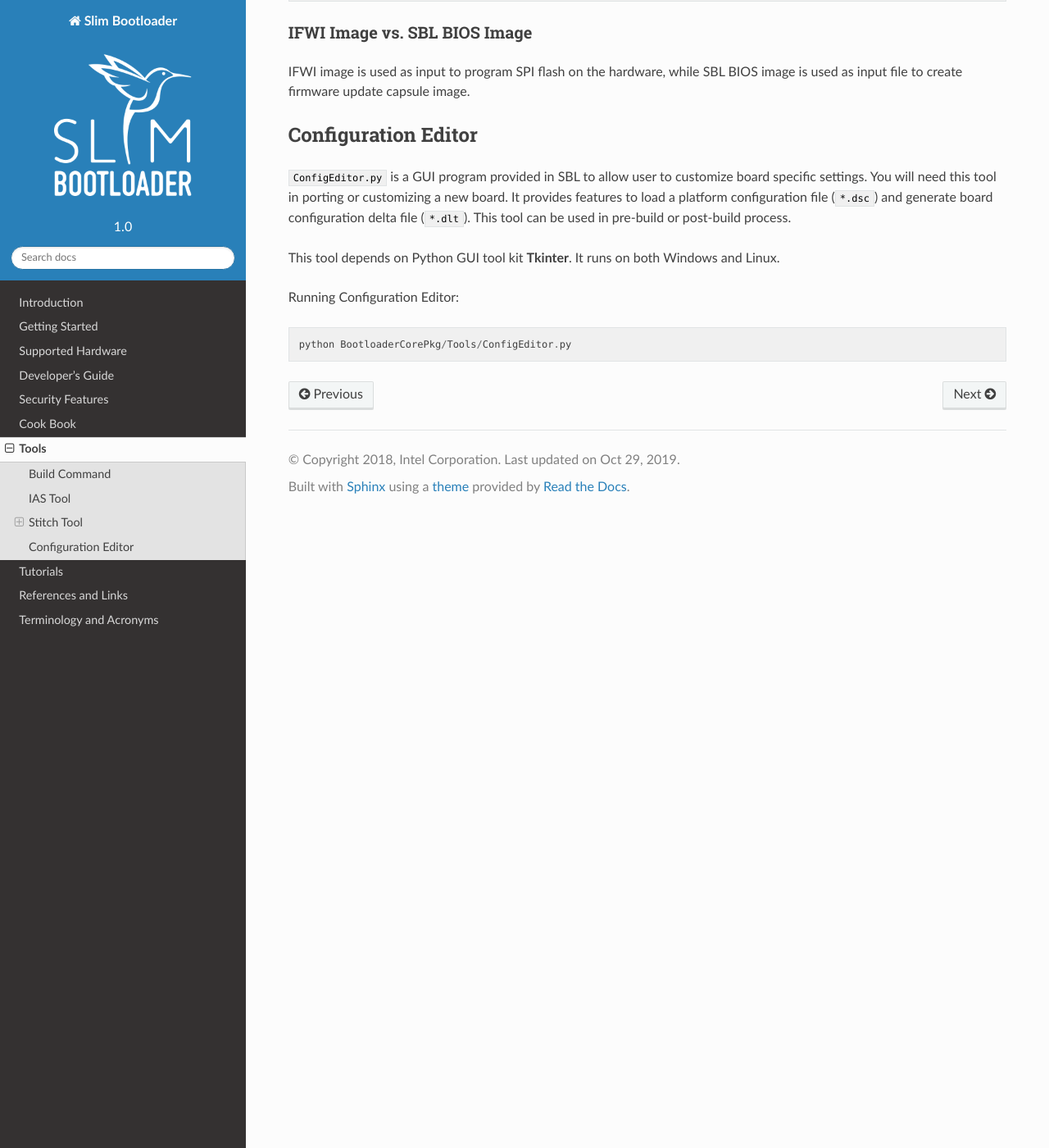
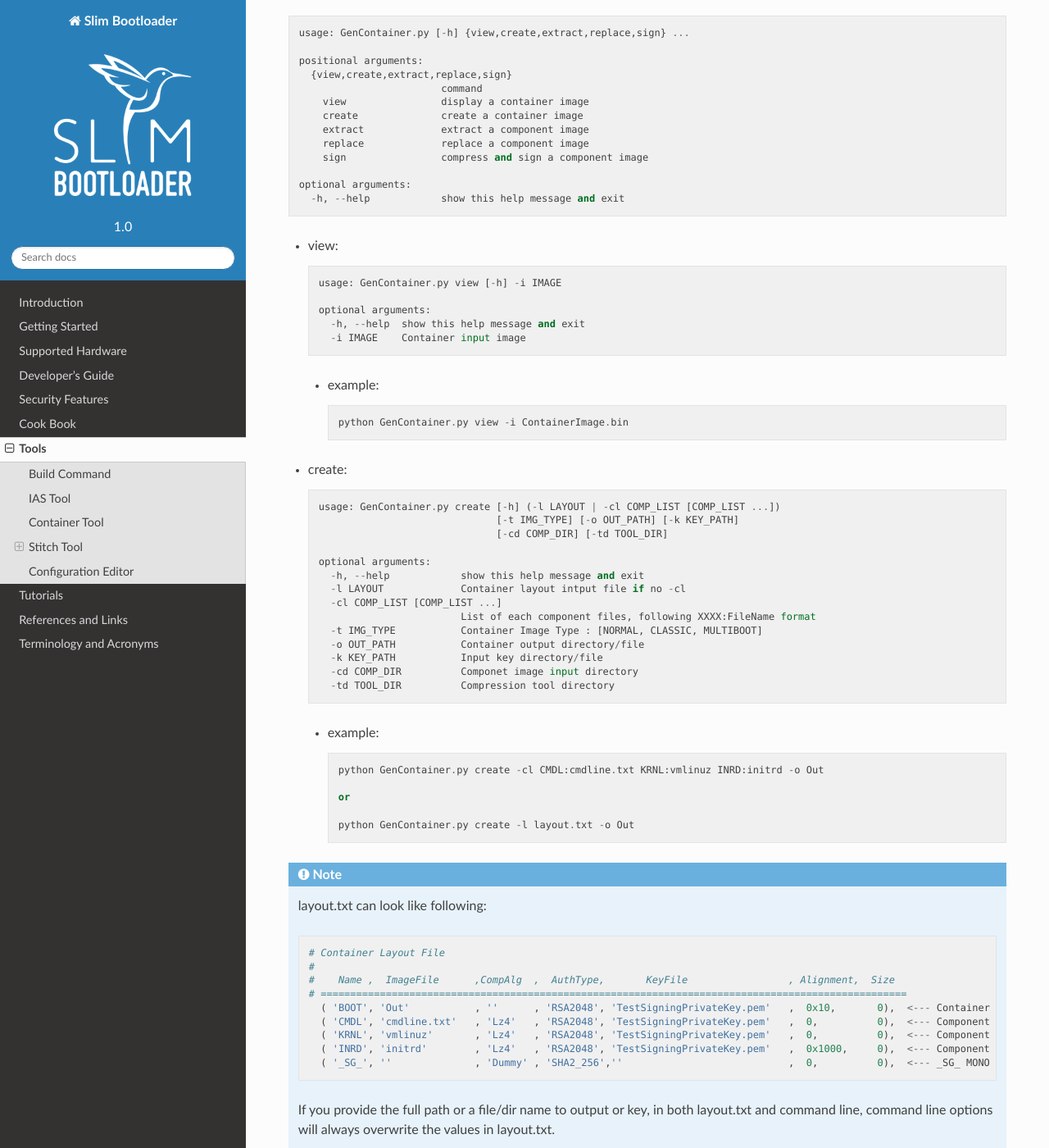
Before and after one commit to slimbootloader/documentation, a Sphinx documentation site: the page built from source/tools/index.rst, in a window 1280 px wide and 1400 px high, scrolled down 2254 px. Shown: the whole window at 82% size. Built offline with Sphinx 7.4.7 and the Read the Docs theme 2.0.0, drawn with Linux system fonts in a browser that asks for light colours; some of the changed text lies outside the part shown.

Commit message:
Add documentation for GenContainer.py script
Add simple documentation for Container Generation script.

Signed-off-by: Sai Talamudupula <sai.kiran.talamudupula@intel.com>

```diff
--- a/source/tools/index.rst
+++ b/source/tools/index.rst
@@ -68,6 +68,147 @@
    <a href="https://github.com/intel/iasimage" target="_blank">https://github.com/intel/iasimage</a>
 
 
+.. _gen-container-tool:
+
+Container Tool
+--------------
+
+``GenContainer.py`` is a tool used to generate the container images in a binary file format.
+
+A container is an encapsulation of multiple components as depicted in the following image:
+
+.. image:: /images/Cont.PNG
+   :alt: Container structure
+
+Following operations are supported::
+
+    usage: GenContainer.py [-h] {view,create,extract,replace,sign} ...
+
+    positional arguments:
+      {view,create,extract,replace,sign}
+                            command
+        view                display a container image
+        create              create a container image
+        extract             extract a component image
+        replace             replace a component image
+        sign                compress and sign a component image
+
+    optional arguments:
+      -h, --help            show this help message and exit
+
+* view::
+
+    usage: GenContainer.py view [-h] -i IMAGE
+
+    optional arguments:
+      -h, --help  show this help message and exit
+      -i IMAGE    Container input image
+
+ - example::
+
+    python GenContainer.py view -i ContainerImage.bin
+
+* create::
+
+    usage: GenContainer.py create [-h] (-l LAYOUT | -cl COMP_LIST [COMP_LIST ...])
+                                  [-t IMG_TYPE] [-o OUT_PATH] [-k KEY_PATH]
+                                  [-cd COMP_DIR] [-td TOOL_DIR]
+
+    optional arguments:
+      -h, --help            show this help message and exit
+      -l LAYOUT             Container layout intput file if no -cl
+      -cl COMP_LIST [COMP_LIST ...]
+                            List of each component files, following XXXX:FileName format
+      -t IMG_TYPE           Container Image Type : [NORMAL, CLASSIC, MULTIBOOT]
+      -o OUT_PATH           Container output directory/file
+      -k KEY_PATH           Input key directory/file
+      -cd COMP_DIR          Componet image input directory
+      -td TOOL_DIR          Compression tool directory
+
+ - example::
+
+    python GenContainer.py create -cl CMDL:cmdline.txt KRNL:vmlinuz INRD:initrd -o Out
+
+    or
+
+    python GenContainer.py create -l layout.txt -o Out
+
+.. note::
+
+    layout.txt can look like following::
+
+      # Container Layout File
+      #
+      #    Name ,  ImageFile      ,CompAlg  ,  AuthType,       KeyFile                 , Alignment,  Size
+      # ===================================================================================================
+        ( 'BOOT', 'Out'           , ''      , 'RSA2048', 'TestSigningPrivateKey.pem'   ,  0x10,       0),  <--- Container Hdr
+        ( 'CMDL', 'cmdline.txt'   , 'Lz4'   , 'RSA2048', 'TestSigningPrivateKey.pem'   ,  0,          0),  <--- Component Entry 1
+        ( 'KRNL', 'vmlinuz'       , 'Lz4'   , 'RSA2048', 'TestSigningPrivateKey.pem'   ,  0,          0),  <--- Component Entry 2
+        ( 'INRD', 'initrd'        , 'Lz4'   , 'RSA2048', 'TestSigningPrivateKey.pem'   ,  0x1000,     0),  <--- Component Entry 3
+        ( '_SG_', ''              , 'Dummy' , 'SHA2_256',''                            ,  0,          0),  <--- _SG_ MONO SIGN Component
+
+    If you provide the full path or a file/dir name to output or key, in both layout.txt and command line,
+    command line options will always overwrite the values in layout.txt.
+
+
+* extract::
+
+    usage: GenContainer.py extract [-h] -i IMAGE [-n COMP_NAME] [-od OUT_DIR]
+                                  [-td TOOL_DIR]
+
+    optional arguments:
+      -h, --help    show this help message and exit
+      -i IMAGE      Container input image path
+      -n COMP_NAME  Component name to extract
+      -od OUT_DIR   Output directory
+      -td TOOL_DIR  Compression tool directory
+
+ - example::
+
+    python GenContainer.py extract -i ContainerImage.bin -od ExtDir
+
+* replace::
+
+    usage: GenContainer.py replace [-h] -i IMAGE [-o NEW_NAME] -n COMP_NAME -f
+                                  COMP_FILE [-c {lz4,lzma,dummy}] [-k KEY_FILE]
+                                  [-od OUT_DIR] [-td TOOL_DIR]
+
+    optional arguments:
+      -h, --help           show this help message and exit
+      -i IMAGE             Container input image path
+      -o NEW_NAME          Container new output image name
+      -n COMP_NAME         Component name to replace
+      -f COMP_FILE         Component input file path
+      -c {lz4,lzma,dummy}  compression algorithm
+      -k KEY_FILE          Private key file path to sign component
+      -od OUT_DIR          Output directory
+      -td TOOL_DIR         Compression tool directory
+
+ - example::
+
+    python GenContainer.py replace -i ContainerImage.bin -od Out -n CMDL -f new_cmdline.txt
+
+* sign::
+
+    usage: GenContainer.py sign [-h] -f COMP_FILE [-o SIGN_FILE]
+                                [-c {lz4,lzma,dummy}] [-a {rsa2048,sha256,none}]
+                                [-k KEY_FILE] [-od OUT_DIR] [-td TOOL_DIR]
+
+    optional arguments:
+      -h, --help            show this help message and exit
+      -f COMP_FILE          Component input file path
+      -o SIGN_FILE          Signed output image name
+      -c {lz4,lzma,dummy}   compression algorithm
+      -a {rsa2048,sha256,none}
+                            authentication algorithm
+      -k KEY_FILE           Private key file path to sign component
+      -od OUT_DIR           Output directory
+      -td TOOL_DIR          Compression tool directory
+
+ - example::
+
+    python GenContainer.py sign -f <ComponentImage/ContainerImage.bin> -c lz4 -td <path-to-Lz4Compress.exe>
+
 .. _stitch-tool:
 
 Stitch Tool
```
Also changed, not shown: source/images/Cont.PNG (added).
